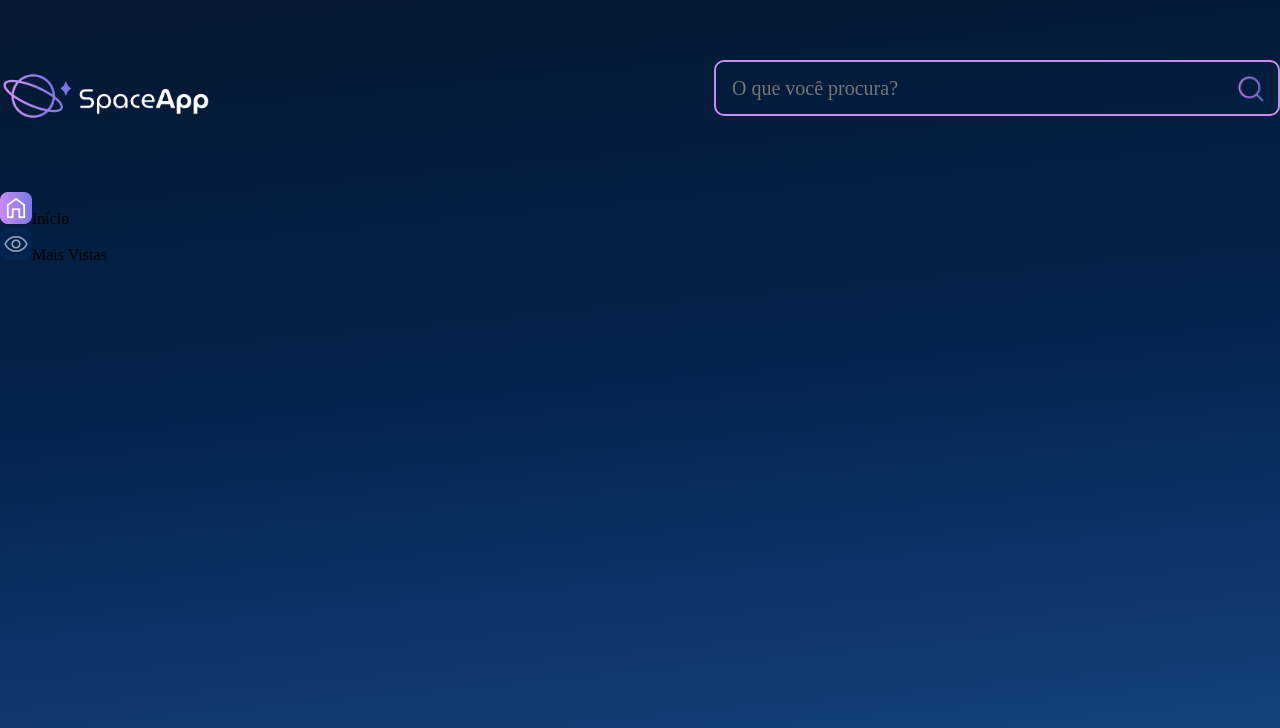
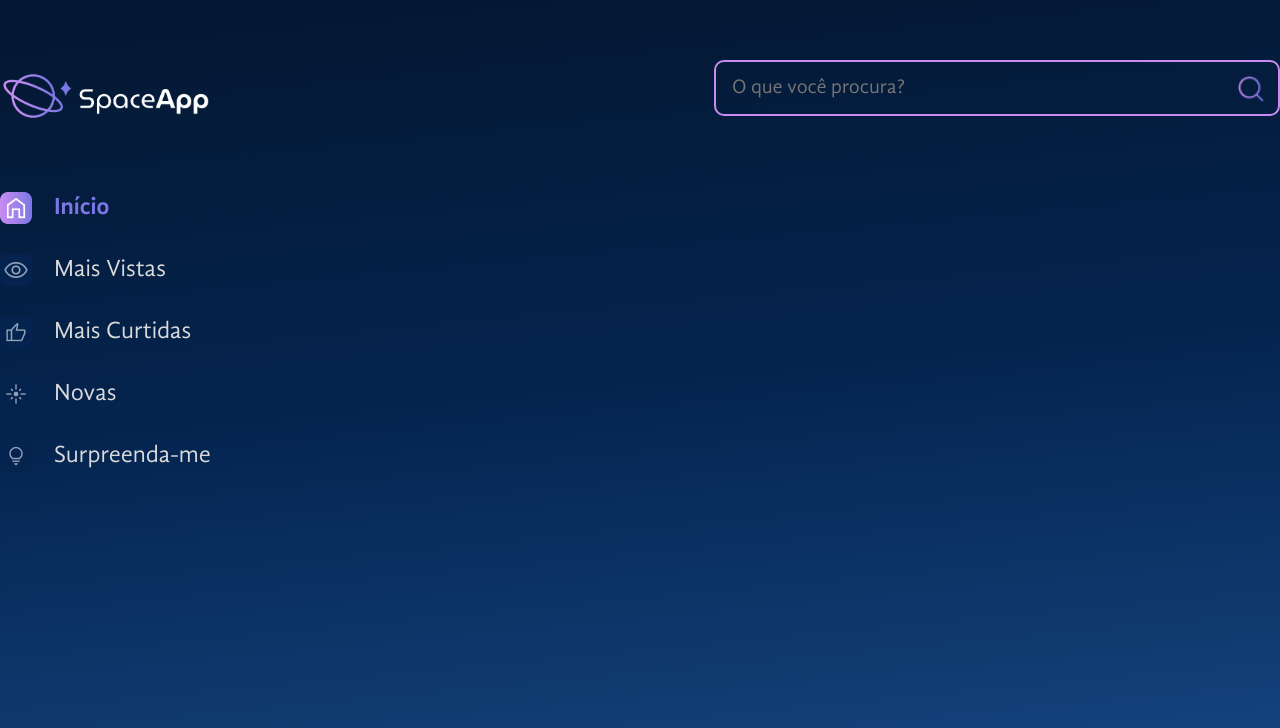
Before and after one commit to gabrielpramalho/space-app, a React (Vite) app: page / in a window 1280 px wide. Shown: the top 728 px of the page. Built offline with nearby package versions, Linux system fonts and the light colour scheme.

Commit message:
add font

```diff
--- a/src/componentes/BarraLateral/ItemNavegacao/index.jsx
+++ b/src/componentes/BarraLateral/ItemNavegacao/index.jsx
@@ -1,12 +1,20 @@
 import styled from "styled-components"
 
 const ItemListaEstilizado = styled.li`
-
+    font-size: 24px;
+    line-height: 29px;
+    margin-bottom: 30px;
+    cursor: pointer;
+    color: ${ props => props.$ativo ? '#7b78e5' : '#d9d9d9'};
+    font-family: ${ props => props.$ativo ? 'GandhiSansBold' : 'GandhiSansRegular'};
+    display: flex;
+    align-items: center;
+    gap: 22px;
 `
 
 const ItemNavegacao = ({ children, iconeAtivo, iconeInativo, ativo = false}) =>{
     return(
-        <ItemListaEstilizado>
+        <ItemListaEstilizado $ativo={ativo} >
             <img src={ativo ? iconeAtivo : iconeInativo} alt={children} />
             {children}
         </ItemListaEstilizado>
--- a/src/componentes/BarraLateral/index.jsx
+++ b/src/componentes/BarraLateral/index.jsx
@@ -26,6 +26,24 @@
                     >
                         Mais Vistas
                     </ItemNavegacao>
+                    <ItemNavegacao
+                        iconeAtivo="icones/mais-curtidas-ativo.png"
+                        iconeInativo="icones/mais-curtidas-inativo.png"
+                    >
+                        Mais Curtidas
+                    </ItemNavegacao>
+                    <ItemNavegacao
+                        iconeAtivo="icones/novas-ativo.png"
+                        iconeInativo="icones/novas-inativo.png"
+                    >
+                        Novas
+                    </ItemNavegacao>
+                    <ItemNavegacao
+                        iconeAtivo="icones/surpreenda-me-ativo.png"
+                        iconeInativo="icones/surpreenda-me-inativo.png"
+                    >
+                        Surpreenda-me
+                    </ItemNavegacao>
                 </ListaEstilizada>
             </nav>
         </aside>
--- a/src/componentes/EstilosGlobais/index.jsx
+++ b/src/componentes/EstilosGlobais/index.jsx
@@ -1,9 +1,25 @@
 import { createGlobalStyle } from "styled-components";
 
+import GandhiSansRegular from './fontes/GandhiSans-Regular.otf'
+import GandhiSansBold from './fontes/GandhiSans-Bold.otf'
+
 const EstilosGlobais = createGlobalStyle`
+
+@font-face {
+  font-family: 'GandhiSansRegular';
+  src: local('Gandhi Sans Regular'), local('GandhiSansRegular'), url(${GandhiSansRegular});
+}
+
+@font-face {
+  font-family: 'GandhiSansBold';
+  src: local('Gandhi Sans Bold'), local('GandhiSansBold'), url(${GandhiSansBold});
+}
+
+
 html {
   line-height: 1.15;
   -webkit-text-size-adjust: 100%;
+  font-family: GandhiSansRegular, sans-serif;
 }
 body {
   margin: 0;
```
Also changed, not shown: .eslintrc.cjs (deleted), src/componentes/EstilosGlobais/fontes/GandhiSans-Bold.otf (added), src/componentes/EstilosGlobais/fontes/GandhiSans-Regular.otf (added).
